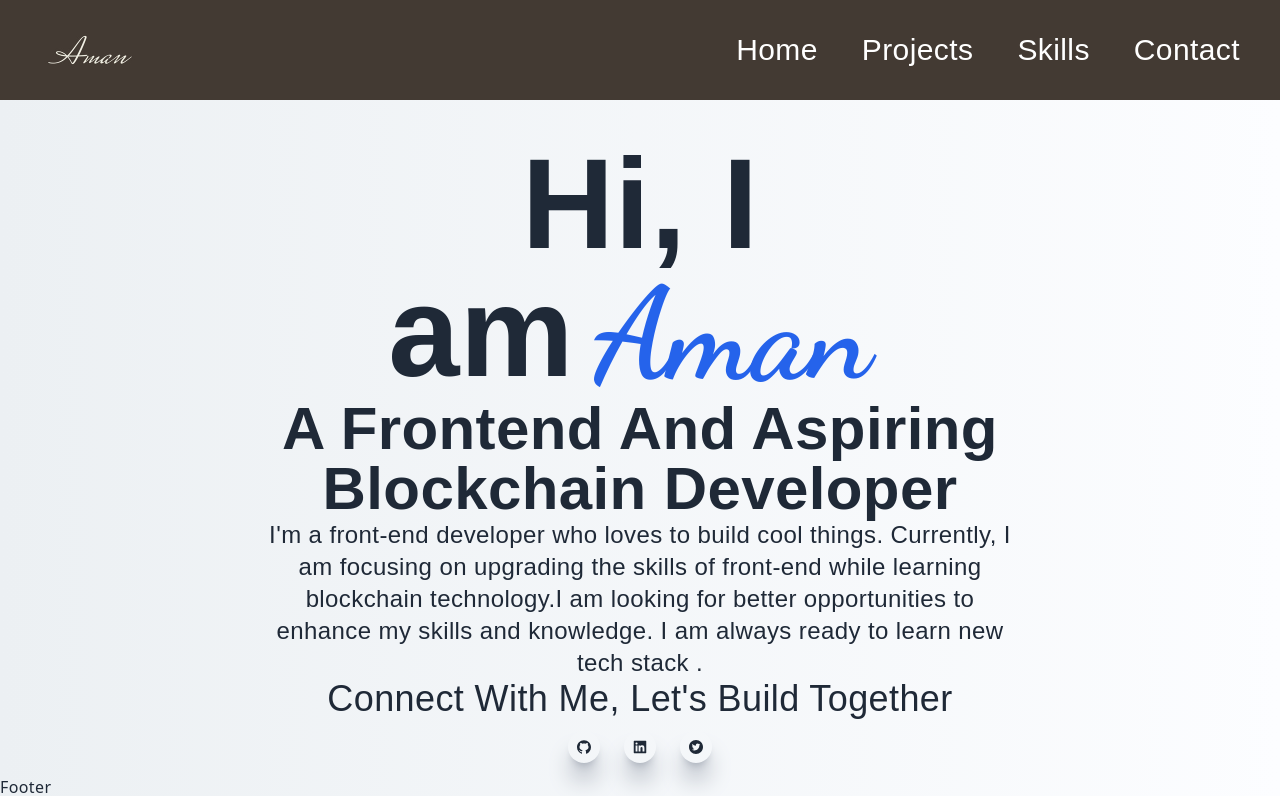
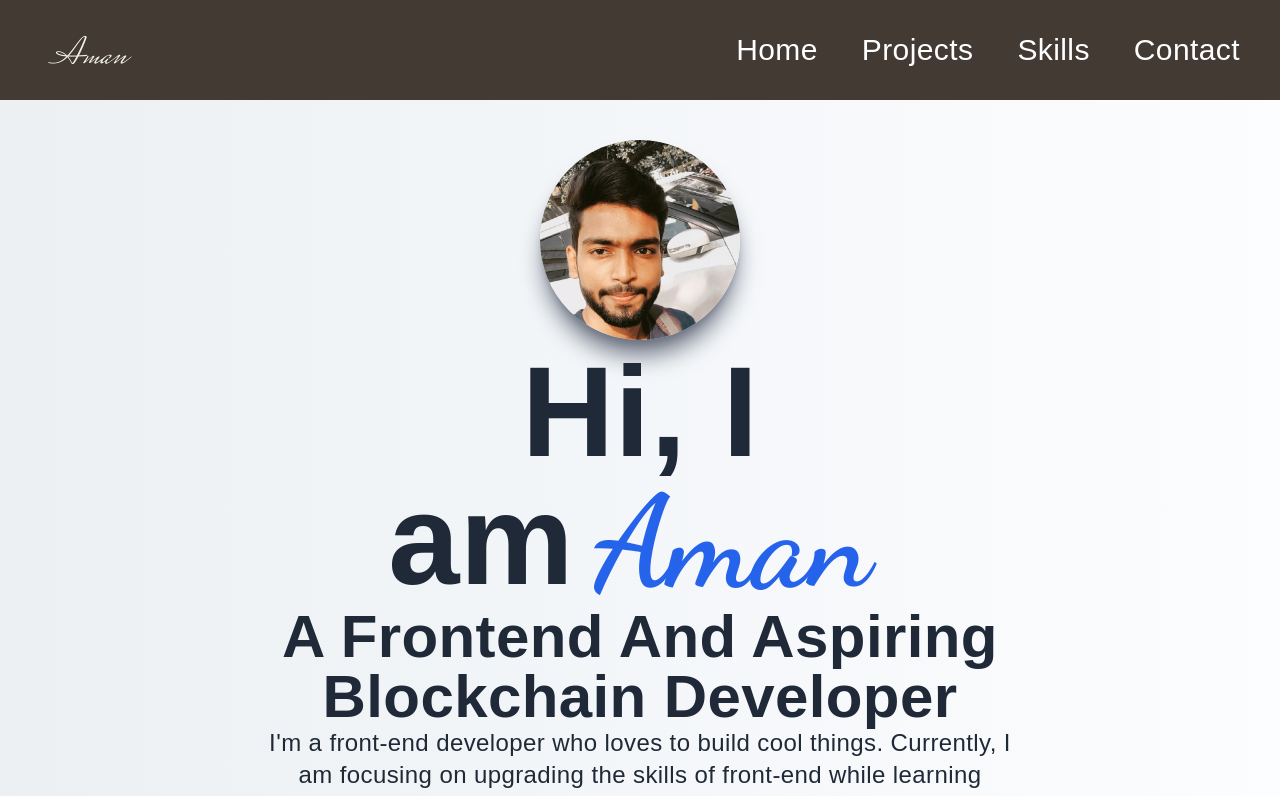
Before and after one commit to codewithamans/MyPortfolio, a Next.js app: page / in a window 1280 px wide. Shown: the top 796 px of the page. Built offline with nearby package versions, Linux system fonts and the light colour scheme; a web font is replaced by a local one.

Commit message:
image added

```diff
--- a/components/About.jsx
+++ b/components/About.jsx
@@ -1,3 +1,4 @@
+import Image from "next/image";
 import {
   AiFillGithub,
   AiFillLinkedin,
@@ -9,6 +10,14 @@ const About = () => {
       <div className="w-full mt-10 h-auto  flex justify-center">
         <div className="w-3/5  flex justify-center ">
           <div>
+            <div className="flex justify-center mb-2">
+              <Image
+                className=" rounded-full shadow-xl shadow-gray-500"
+                src="/./images/aman.jpg"
+                width="200"
+                height="200"
+              />
+            </div>
             <div className="font-extrabold font-Dongle  text-center  text-4xl md:text-7xl lg:text-9xl">
               Hi, I am
               <span className="font-Dancing mx-2 sm:mx-3 md:mx-4 lg:mx-5 text-blue-600 ">
@@ -29,14 +38,14 @@ const About = () => {
               Connect With Me, Let's Build Together
             </div>
             <div className="flex text justify-center">
-              <div className="rounded-full shadow-xl shadow-gray-400 cursor-pointer p-2 sm:p-2 w-[2rem] m-3 flex justify-center">
-                <AiFillGithub />
+              <div className="rounded-full shadow-xl shadow-gray-400 cursor-pointer p-2 sm:p-2 w-[3rem] m-3 flex justify-center">
+                <AiFillGithub size={25} />
               </div>
-              <div className="rounded-full shadow-xl shadow-gray-400 cursor-pointer p-2 sm:p-2 w-[2rem] m-3 flex justify-center">
-                <AiFillLinkedin />
+              <div className="rounded-full shadow-xl shadow-gray-400 cursor-pointer p-2 sm:p-2 w-[3rem] m-3 flex justify-center">
+                <AiFillLinkedin size={25} />
               </div>
-              <div className="rounded-full shadow-xl shadow-gray-400 cursor-pointer p-2 sm:p-2 w-[2rem] m-3 flex justify-center">
-                <AiFillTwitterCircle />
+              <div className="rounded-full shadow-xl shadow-gray-400 cursor-pointer p-2 sm:p-2 w-[3rem] m-3 flex justify-center">
+                <AiFillTwitterCircle size={25} />
               </div>
             </div>
           </div>
```
